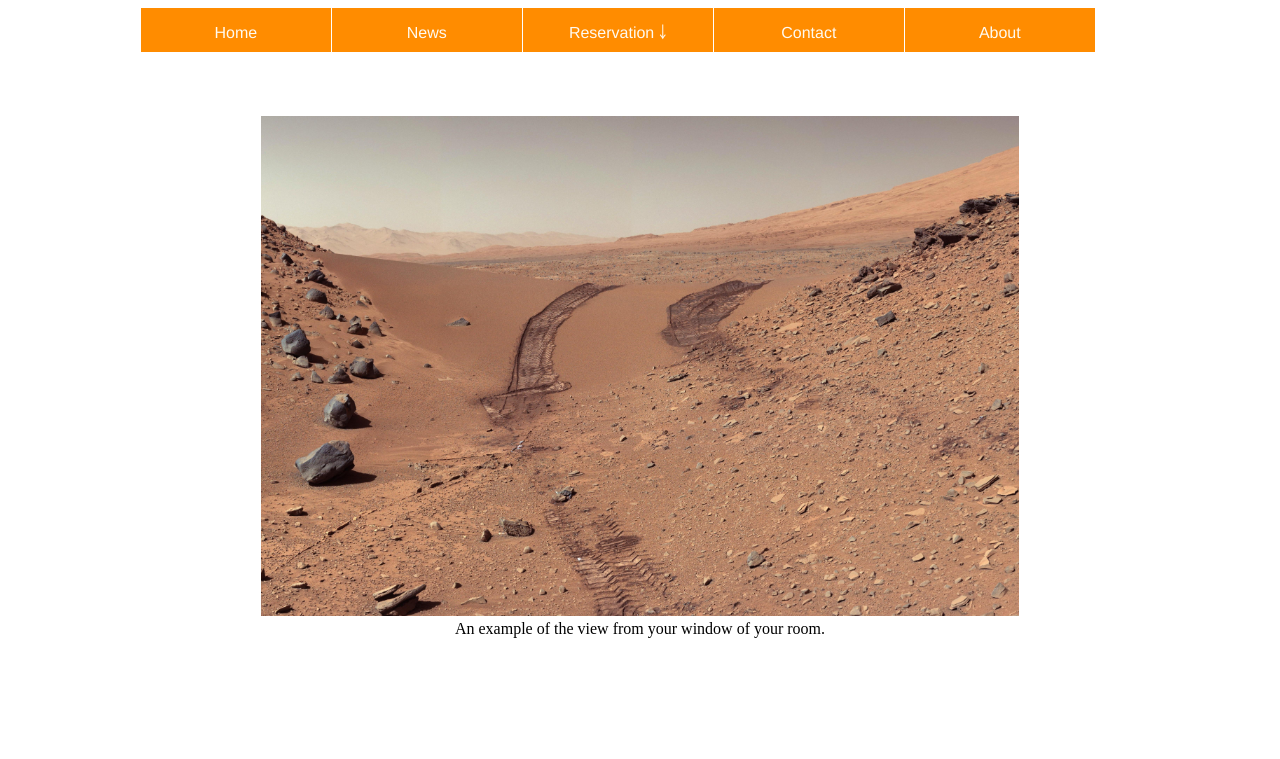
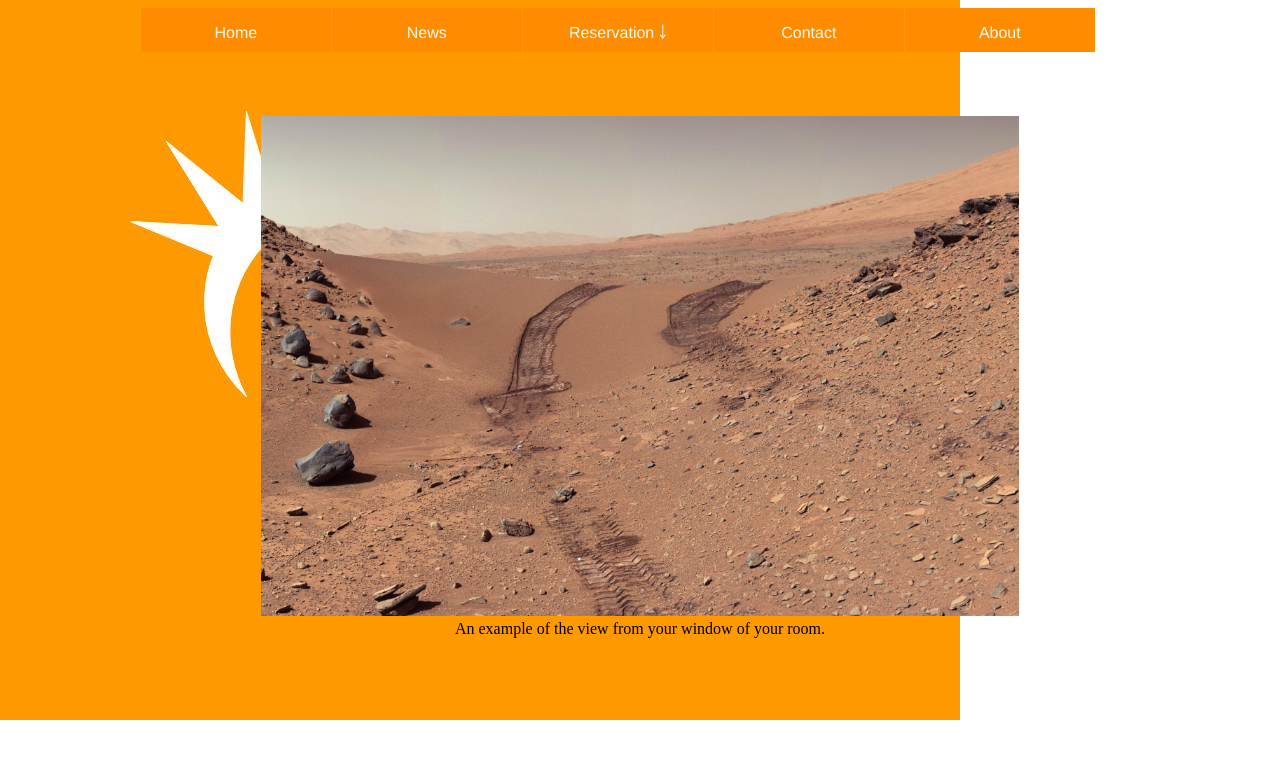
Before and after one commit to Austinthemighty/M.A.R.S, a PHP site: page / in a window 1280 px wide. Shown: the top 759 px of the page. Run offline with PHP 8.4, Linux system fonts and the light colour scheme.

Commit message:
I added our logo as our background image.

```diff
--- a/Mars_Reservation.css
+++ b/Mars_Reservation.css
@@ -3,9 +3,6 @@
 }
 #mn {
     color: #2f3036; font-style: italic; font-size: smaller;
-
-.slider{
-
 }
 
 .who{
--- a/dropDown.css
+++ b/dropDown.css
@@ -1,4 +1,8 @@
 /*Strip the ul of padding and list styling*/
+body{
+    background-image: url("images/marsLogo.jpg");
+    background-repeat: no-repeat;
+}
 ul {
     list-style-type:none;
     margin:0;
```
Also changed, not shown: images/marsLogo.jpg (added).
